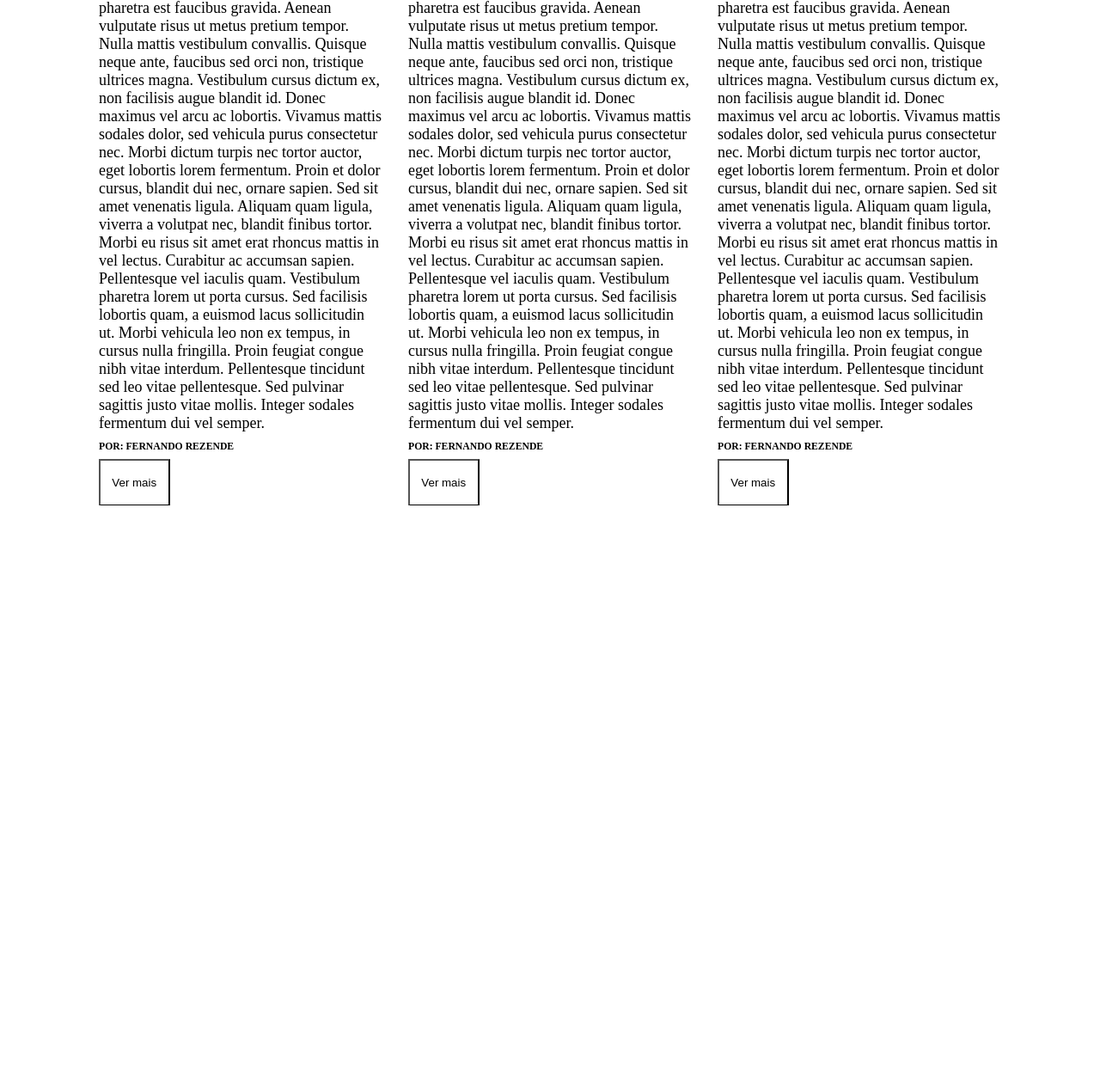
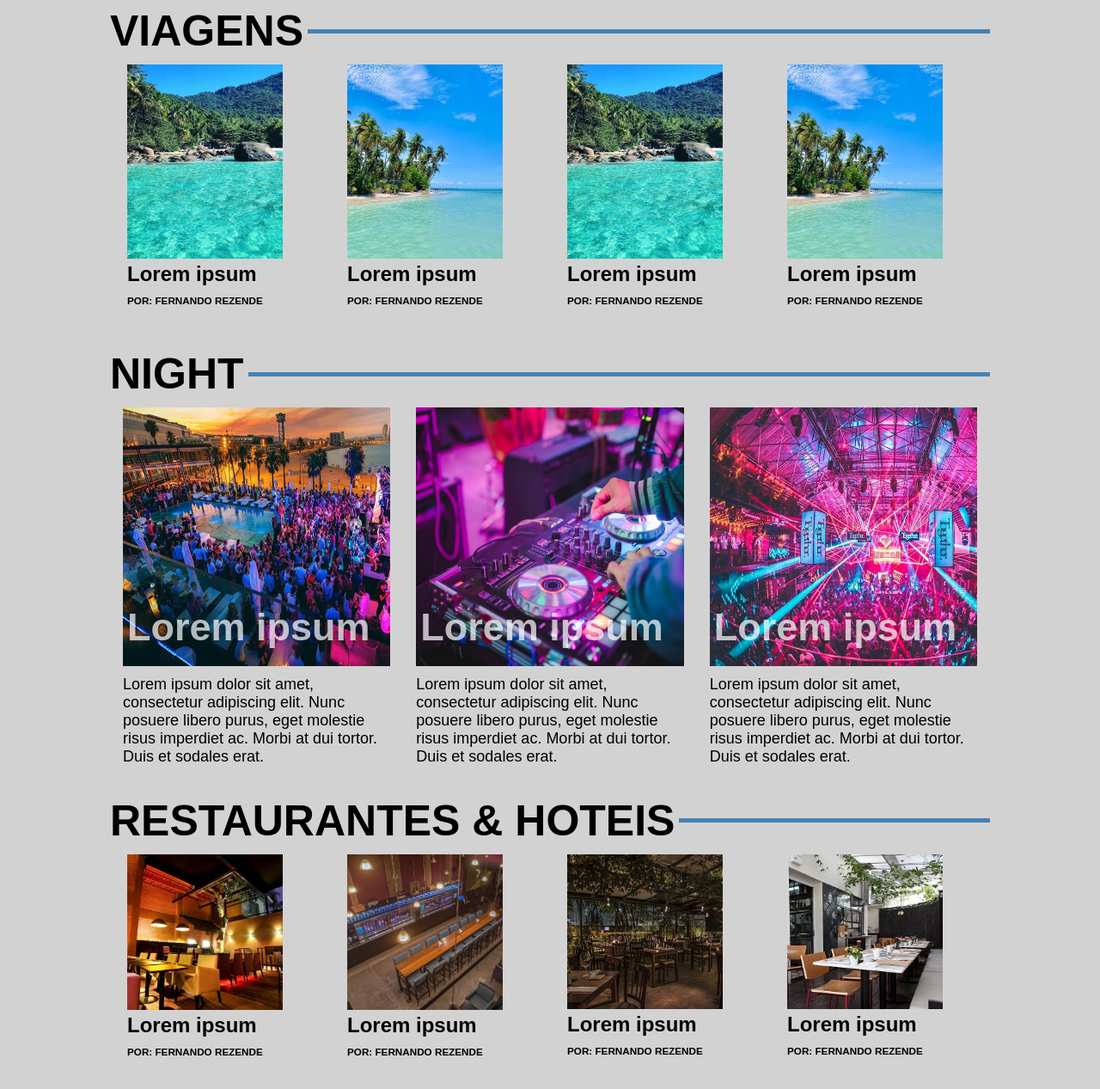
Before and after one commit to gabrielfreitas-lima/pagina_fernando, a plain HTML site: page index.html in a window 1280 px wide. Shown: the part 701-1968 px from the top of the page at 86% size. Before the commit the page ends 1289 px from the top, so only its background shows below. Drawn offline with Linux system fonts and the light colour scheme.

Commit message:
alteraçoes nas posiçoes e ediçao de imagens

```diff
--- a/assets/css/main.css
+++ b/assets/css/main.css
@@ -1,64 +1,81 @@
 .container{
-    width: 100%;
-    min-height: 100%;
+    width: 80%;
+    min-height: 2024px;
     display: flex;
     flex-direction: column;
+    margin: auto;
 }
 
-.container .tema {
+/*Titulos das areas*/
+.container .titulos-tema {
     display: flex;
     flex-direction: row;
     align-items: center;
-    font-size: 35px;
-    padding: 0px 100px 0px 100px;
+    font-size: 25px;
+    margin-top: 20px;
+    text-transform: uppercase;
 }
 
-.container .tema .color{
-    height: 5px;
-    width: 62%;
-    background-color: #00E0FF;
-    margin-left: 25px;
+/*Borda do lado dos titulos*/
+.container .titulos-tema .color{
+    height: 4.5px;
+    flex-grow: 2;
+    background-color: steelblue;
+    margin-left: 5px;
 }
 
+/*Faz as materias ficarem uma do lado da outra*/
 .container .infos{
     display: flex;
     flex-direction: row;
     overflow: hidden;
-    margin: 0px 100px 0px 100px;
 }
 
-.container .infos .infos-fernando {
+/*Controla o tamanho e as margens das materias*/
+.container .infos .dicas-fernando {
     width: 20%;
     flex-grow: 1;
-    margin: 15px 15px 25px 15px;
-}
-.container .infos .infos-fernando .imgs{
-    overflow: hidden;
+    margin: 10px 15px 55px 15px;
 }
 
-.container .infos .infos-fernando .imgs img{
-    width: auto;
-    height: auto;
-    max-width: 750px;
-    max-height: 900px;
+/*Define o tamanho da div img e não deixa a imagem sair da div*/
+.container .infos .dicas-fernando .imgs{
+    overflow: hidden;
+    width: 100%;
+    height: 100%;
 }
 
-.container .infos .infos-fernando .subtitulo-txt{
-    font-size: 30px;
-    text-transform: uppercase;
-    margin: 5px;
-    position: absolute;
-    color: white;
-    top: 420px;
-    height: 50px;
-    border-bottom: 3px solid #00E0FF;
+/*Class para as imagens do primeiro tema*/
+.container .infos .dicas-fernando .imgs .imgs-inicio{
+    width: 130%;
+    height: 80%;
 }
 
-.container .infos .infos-fernando .txt{
-    font-size: 18px;
-    margin-top: 10px;
+/*Estiliza o subtitulo dentro da imagem*/
+.container .infos .dicas-fernando .imgs .subtitulo-txt{
+    font-size: 30px;
+    margin: 5px;
+    position: relative;
+    bottom: 80px;
+    color: white;
+    opacity: 0.7;
 }
 
+/*Estiliza o subtitulo dentro da imagem*/
+.container .infos .dicas-fernando .imgs .subtitulo-txt:hover{
+    transition-duration: 0.7s;
+    opacity: 1;
+    cursor: pointer;
+}
+
+/*Texto das materias*/
+.container .infos .dicas-fernando .txt{
+    height: 18%;
+    font-size: 18px;
+    margin-top: -65px;
+}
+
+/*Mostra o nome do autor da materia*/
 .container .infos .autor{
     font-size: 10px;
     font-weight: 900;
@@ -66,15 +83,66 @@
     margin-top: 10px;
 }
 
-.container .infos .edit-btn{
-    width: 25%;
-    height: 5%;
-    margin: 8px 8px 10px 0px;
-    background-color: transparent;
-    cursor: pointer;
+/*Div do meio*/
+.container .div-meio{
+    margin-top: 15px;
+    background-color: lightsteelblue;
+    display: flex;
+    align-items: center;
+    text-align: center;
 }
 
-.container .infos .edit-btn:hover{
-    background-color: black;
-    color: white;
+/*Tamanho da div para imagem no meio*/
+.container .div-meio .img-meio{
+    width: 50%;
 }
+
+/*Tamanho do elemento img*/
+.container .div-meio .img-meio img{
+    max-width: 100%;
+    max-height: 100%;
+}
+
+/*Texto da div meio*/
+.container .div-meio .txt-meio{
+    width: 50%;
+    padding: 0px 10px 0px 10px;
+}
+
+/*Coloca margem nas materias pequenas*/
+.container .infos2 .dicas-fernando{
+    flex-grow: 1;
+    margin: 10px 10px 30px 20px;
+}
+.container .infos2 .dicas-fernando #div-viagens{
+    height: auto;
+    width: auto;
+}
+
+.container .infos2 .dicas-fernando #div-viagens img{
+    max-height: 60%;
+}
+
+/*Manipula o tamanho da imagem e não a deixa sair da div*/
+.container .infos2 .dicas-fernando .imgs{
+    overflow: hidden;
+    height:auto;
+    width: auto;
+}
+
+/*Tamanho do elemento img*/
+.container .infos2 .dicas-fernando .imgs img{
+    max-width: 80%;
+}
+
+/*Subtitulos das materias pequenas*/
+.container .infos2 .dicas-fernando .img .sub2{
+    font-size: 10px;
+}
+
+/*Texto das materias pequenas*/
+.container .infos2 .dicas-fernando .txt{
+    margin-top: 5px;
+    font-size: 14px;
+    width: 70%;
+}
--- a/index.html
+++ b/index.html
@@ -8,115 +8,173 @@
   </head>
   <body>
     <div class="container">
-      <div class="tema">
-        <h1>LOREM IPSUM</h1>
+      <div class="titulos-tema" id="edit-tema">
+        <h1>MODA</h1>
+        <div class="color" id="edit-cor"></div>
+      </div>
+      <div class="div-meio">
+        <div class="txt-meio">
+          <h2>Lorem Ipsum</h2>
+          <p>Lorem ipsum dolor sit amet, consectetur adipiscing elit. Nunc
+            posuere libero purus, eget molestie risus imperdiet ac. Morbi at dui
+            tortor. Duis et sodales erat. Donec non nisi pharetra est faucibus
+            gravida. Aenean vulputate risus ut metus pretium tempor. Nulla
+            mattis vestibulum convallis. Quisque neque ante, faucibus sed orci
+            non, tristique ultrices magna. Vestibulum cursus dictum ex, non
+            facilisis augue blandit id.</p>
+        </div>
+        <div class="img-meio">
+          <img src="./assets/img/mocos_conversando.jpeg" alt="img">
+        </div>
+      </div>
+      <div class="titulos-tema">
+        <h1>VIAGENS</h1>
+        <div class="color" id="edit-cor2"></div>
+      </div>
+      <div class="infos infos2">
+        <div class="dicas-fernando">
+          <div class="imgs" id="div-viagens">
+            <img src="./assets/img/praia_1.jpeg" alt="foto-aleatoria" />
+          </div>
+          <div class="sub2">
+            <h2>Lorem ipsum</h2>
+          </div>
+          <div class="autor">
+            <h3>Por: fernando rezende</h3>
+          </div>
+        </div>
+        <div class="dicas-fernando">
+          <div class="imgs" id="div-viagens">
+            <img src="./assets/img/praia_2.jpeg" alt="foto-aleatoria" />
+          </div>
+          <div class="sub2">
+            <h2>Lorem ipsum</h2>
+          </div>
+          <div class="autor">
+            <h3>Por: fernando rezende</h3>
+          </div>
+        </div>
+        <div class="dicas-fernando">
+          <div class="imgs" id="div-viagens">
+            <img src="./assets/img/praia_1.jpeg" alt="foto-aleatoria" />
+          </div>
+          <div class="sub2">
+            <h2>Lorem ipsum</h2>
+          </div>
+          <div class="autor">
+            <h3>Por: fernando rezende</h3>
+          </div>
+        </div>
+        <div class="dicas-fernando">
+          <div class="imgs" id="div-viagens">
+            <img src="./assets/img/praia_2.jpeg" alt="foto-aleatoria" />
+          </div>
+          <div class="sub2">
+            <h2>Lorem ipsum</h2>
+          </div>
+          <div class="autor">
+            <h3>Por: fernando rezende</h3>
+          </div>
+        </div>
+      </div>
+      <div class="titulos-tema">
+        <h1>night</h1>
         <div class="color"></div>
       </div>
       <div class="infos">
-        <div class="infos-fernando">
+        <div class="dicas-fernando">
           <div class="imgs">
-            <img src="./assets/img/foto-aleatoria.jpg" alt="foto-aleatoria" />
-          </div>
-          <div class="subtitulo-txt">
-            <h2>lorem ipsum</h2>
+            <img class="imgs-inicio" src="./assets/img/ibiza.jpeg" alt="foto-aleatoria" />
+            <div class="subtitulo-txt">
+              <h2>Lorem ipsum</h2>
+            </div>
           </div>
           <div class="txt">
             <p>
               Lorem ipsum dolor sit amet, consectetur adipiscing elit. Nunc
               posuere libero purus, eget molestie risus imperdiet ac. Morbi at dui
-              tortor. Duis et sodales erat. Donec non nisi pharetra est faucibus
-              gravida. Aenean vulputate risus ut metus pretium tempor. Nulla
-              mattis vestibulum convallis. Quisque neque ante, faucibus sed orci
-              non, tristique ultrices magna. Vestibulum cursus dictum ex, non
-              facilisis augue blandit id. Donec maximus vel arcu ac lobortis.
-              Vivamus mattis sodales dolor, sed vehicula purus consectetur nec.
-              Morbi dictum turpis nec tortor auctor, eget lobortis lorem
-              fermentum. Proin et dolor cursus, blandit dui nec, ornare sapien.
-              Sed sit amet venenatis ligula. Aliquam quam ligula, viverra a
-              volutpat nec, blandit finibus tortor. Morbi eu risus sit amet erat
-              rhoncus mattis in vel lectus. Curabitur ac accumsan sapien.
-              Pellentesque vel iaculis quam. Vestibulum pharetra lorem ut porta
-              cursus. Sed facilisis lobortis quam, a euismod lacus sollicitudin
-              ut. Morbi vehicula leo non ex tempus, in cursus nulla fringilla.
-              Proin feugiat congue nibh vitae interdum. Pellentesque tincidunt sed
-              leo vitae pellentesque. Sed pulvinar sagittis justo vitae mollis.
-              Integer sodales fermentum dui vel semper.
-            </p>
+              tortor. Duis et sodales erat.
           </div>
-          <div class="autor">
-            <h3>Por: fernando rezende</h3>
-          </div>
-          <button class="edit-btn">Ver mais</button>
         </div>
-        <div class="infos-fernando">
+        <div class="dicas-fernando">
           <div class="imgs">
-            <img src="./assets/img/foto-aleatoria.jpg" alt="foto-aleatoria" />
-          </div>
-          <div class="subtitulo-txt">
-            <h2>lorem ipsum</h2>
+            <img class="imgs-inicio" src="./assets/img/dj_aleatorio.jpeg" alt="foto-aleatoria" />
+            <div class="subtitulo-txt">
+              <h2>Lorem ipsum</h2>
+            </div>
           </div>
           <div class="txt">
             <p>
               Lorem ipsum dolor sit amet, consectetur adipiscing elit. Nunc
               posuere libero purus, eget molestie risus imperdiet ac. Morbi at dui
-              tortor. Duis et sodales erat. Donec non nisi pharetra est faucibus
-              gravida. Aenean vulputate risus ut metus pretium tempor. Nulla
-              mattis vestibulum convallis. Quisque neque ante, faucibus sed orci
-              non, tristique ultrices magna. Vestibulum cursus dictum ex, non
-              facilisis augue blandit id. Donec maximus vel arcu ac lobortis.
-              Vivamus mattis sodales dolor, sed vehicula purus consectetur nec.
-              Morbi dictum turpis nec tortor auctor, eget lobortis lorem
-              fermentum. Proin et dolor cursus, blandit dui nec, ornare sapien.
-              Sed sit amet venenatis ligula. Aliquam quam ligula, viverra a
-              volutpat nec, blandit finibus tortor. Morbi eu risus sit amet erat
-              rhoncus mattis in vel lectus. Curabitur ac accumsan sapien.
-              Pellentesque vel iaculis quam. Vestibulum pharetra lorem ut porta
-              cursus. Sed facilisis lobortis quam, a euismod lacus sollicitudin
-              ut. Morbi vehicula leo non ex tempus, in cursus nulla fringilla.
-              Proin feugiat congue nibh vitae interdum. Pellentesque tincidunt sed
-              leo vitae pellentesque. Sed pulvinar sagittis justo vitae mollis.
-              Integer sodales fermentum dui vel semper.
+              tortor. Duis et sodales erat.
             </p>
           </div>
-          <div class="autor">
-            <h3>Por: fernando rezende</h3>
-          </div>
-          <button class="edit-btn">Ver mais</button>
         </div>
-        <div class="infos-fernando">
+        <div class="dicas-fernando">
           <div class="imgs">
-            <img src="./assets/img/foto-aleatoria.jpg" alt="foto-aleatoria" />
-          </div>
-          <div class="subtitulo-txt">
-            <h2>lorem ipsum</h2>
+            <img class="imgs-inicio" src="./assets/img/balada_aleatoria.jpeg" alt="foto-aleatoria" />
+            <div class="subtitulo-txt">
+              <h2>Lorem ipsum</h2>
+            </div>
           </div>
           <div class="txt">
             <p>
               Lorem ipsum dolor sit amet, consectetur adipiscing elit. Nunc
               posuere libero purus, eget molestie risus imperdiet ac. Morbi at dui
-              tortor. Duis et sodales erat. Donec non nisi pharetra est faucibus
-              gravida. Aenean vulputate risus ut metus pretium tempor. Nulla
-              mattis vestibulum convallis. Quisque neque ante, faucibus sed orci
-              non, tristique ultrices magna. Vestibulum cursus dictum ex, non
-              facilisis augue blandit id. Donec maximus vel arcu ac lobortis.
-              Vivamus mattis sodales dolor, sed vehicula purus consectetur nec.
-              Morbi dictum turpis nec tortor auctor, eget lobortis lorem
-              fermentum. Proin et dolor cursus, blandit dui nec, ornare sapien.
-              Sed sit amet venenatis ligula. Aliquam quam ligula, viverra a
-              volutpat nec, blandit finibus tortor. Morbi eu risus sit amet erat
-              rhoncus mattis in vel lectus. Curabitur ac accumsan sapien.
-              Pellentesque vel iaculis quam. Vestibulum pharetra lorem ut porta
-              cursus. Sed facilisis lobortis quam, a euismod lacus sollicitudin
-              ut. Morbi vehicula leo non ex tempus, in cursus nulla fringilla.
-              Proin feugiat congue nibh vitae interdum. Pellentesque tincidunt sed
-              leo vitae pellentesque. Sed pulvinar sagittis justo vitae mollis.
-              Integer sodales fermentum dui vel semper.
+              tortor. Duis et sodales erat.
             </p>
+          </div>
+        </div>
+      </div>
+      <div class="titulos-tema">
+        <h1>RESTAURANTES & hoteis</h1>
+        <div class="color" id="edit-cor2"></div>
+      </div>
+      <div class="infos infos2">
+        <div class="dicas-fernando">
+          <div class="imgs">
+            <img src="./assets/img/restaurante_1.jpeg" alt="foto-aleatoria" />
+          </div>
+          <div class="sub2">
+            <h2>Lorem ipsum</h2>
           </div>
           <div class="autor">
             <h3>Por: fernando rezende</h3>
           </div>
-          <button class="edit-btn">Ver mais</button>
+        </div>
+        <div class="dicas-fernando">
+          <div class="imgs">
+            <img src="./assets/img/restaurante_2.jpeg" alt="foto-aleatoria" />
+          </div>
+          <div class="sub2">
+            <h2>Lorem ipsum</h2>
+          </div>
+          <div class="autor">
+            <h3>Por: fernando rezende</h3>
+          </div>
+        </div>
+        <div class="dicas-fernando">
+          <div class="imgs">
+            <img src="./assets/img/restaurante_3.jpg" alt="foto-aleatoria" />
+          </div>
+          <div class="sub2">
+            <h2>Lorem ipsum</h2>
+          </div>
+          <div class="autor">
+            <h3>Por: fernando rezende</h3>
+          </div>
+        </div>
+        <div class="dicas-fernando">
+          <div class="imgs">
+            <img src="./assets/img/restaurante_4.webp" alt="foto-aleatoria" />
+          </div>
+          <div class="sub2">
+            <h2>Lorem ipsum</h2>
+          </div>
+          <div class="autor">
+            <h3>Por: fernando rezende</h3>
+          </div>
         </div>
       </div>
     </div>
--- a/style.css
+++ b/style.css
@@ -9,4 +9,6 @@
 html, body{
     height: 100%;
     width: 100%;
+    font-family: "Montserrat",sans-serif;
+    background-color: rgb(211, 210, 210);
 }
```
Also changed, not shown: assets/img/balada_aleatoria.jpeg (added), assets/img/dj_aleatorio.jpeg (added), assets/img/foto-aleatoria.jpg (deleted), assets/img/foto-aleatoria2.jpg (deleted), assets/img/ibiza.jpeg (added), assets/img/mocos_conversando.jpeg (added), assets/img/praia_1.jpeg (added), assets/img/praia_2.jpeg (added), assets/img/praia_3.jpeg (added), assets/img/praia_4.jpeg (added), assets/img/restaurante_1.jpeg (added), assets/img/restaurante_2.jpeg (added), assets/img/restaurante_3.jpg (added), assets/img/restaurante_4.webp (added).
